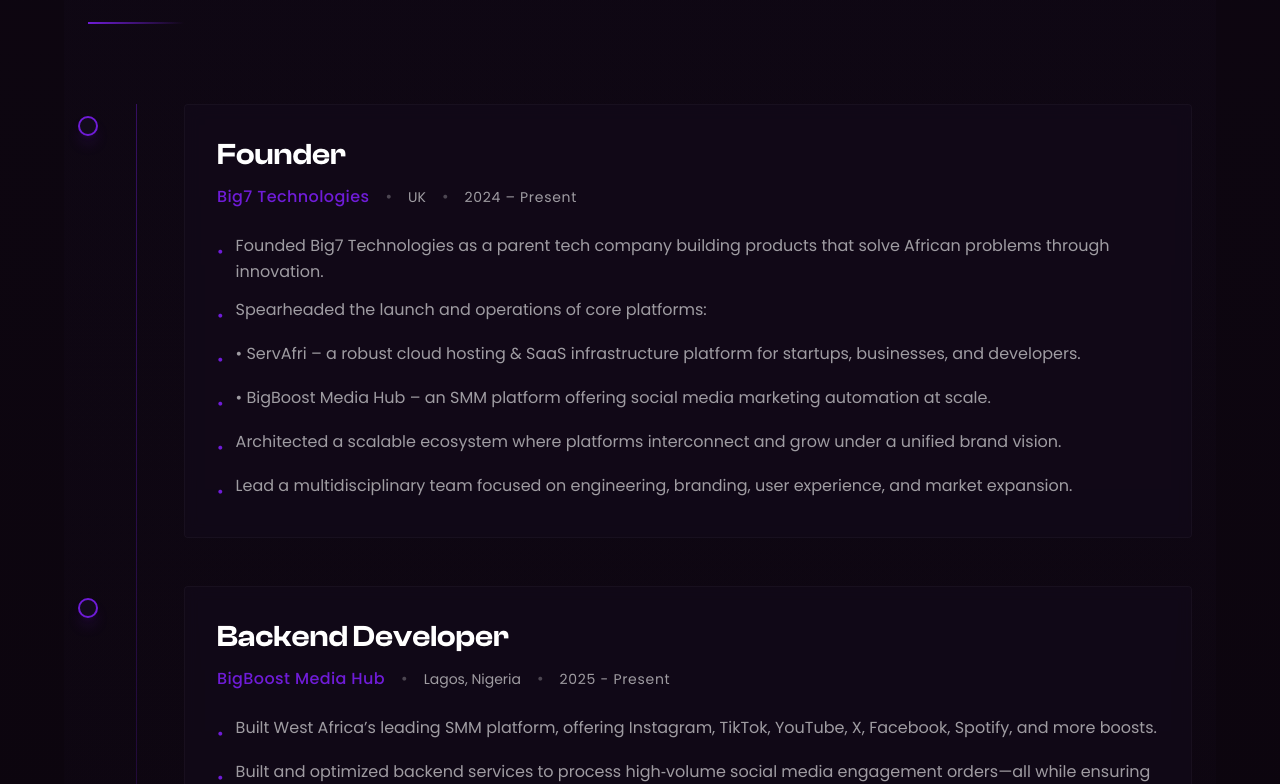
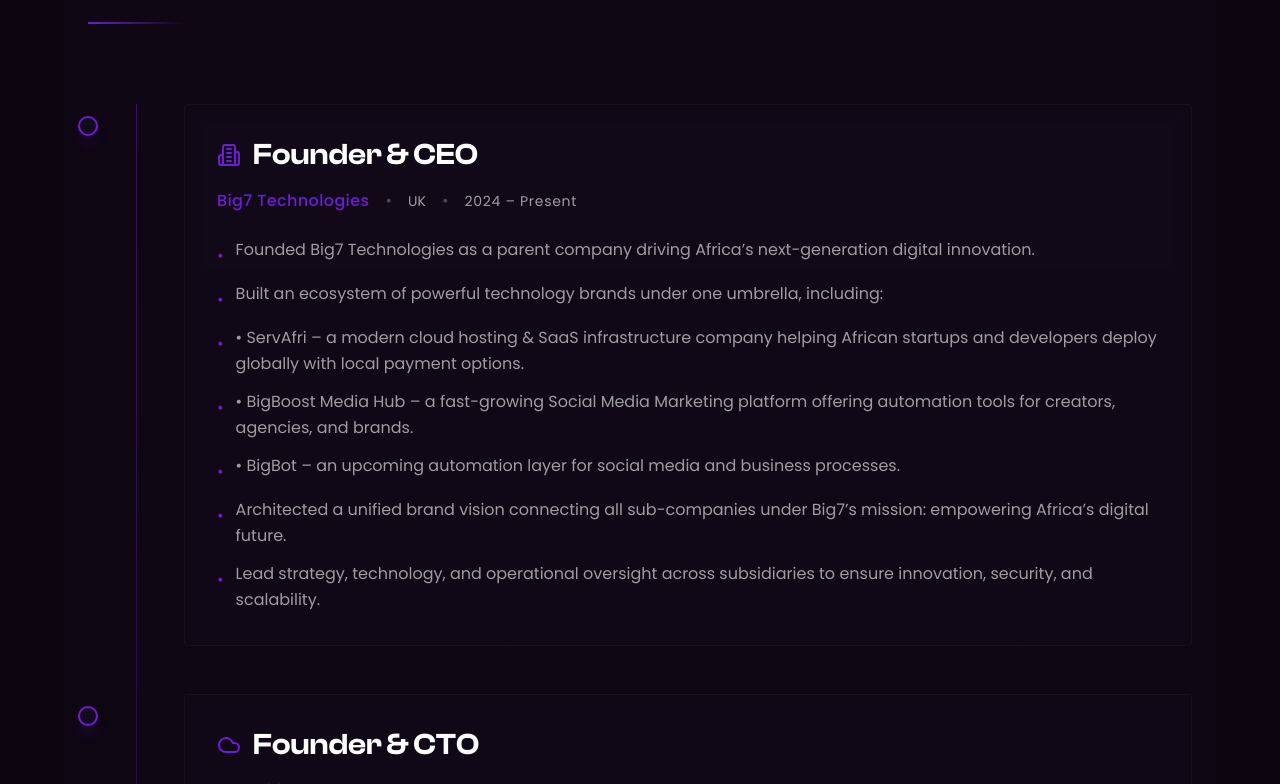
Before and after one commit to vobzzartt/myportfolio, a Next.js app: page / in a window 1280 px wide. Shown: the part 3256-4040 px from the top of the page. Built offline with nearby package versions, Linux system fonts and the light colour scheme.

Commit message:
Update experience.tsx

```diff
--- a/src/components/experience.tsx
+++ b/src/components/experience.tsx
@@ -3,6 +3,7 @@
 import Resume from "./resume";
 const resumeUrl = '/pdf/resume.pdf';
 import { motion } from "framer-motion";
+import { Building2, Cloud, Rocket, Server } from "lucide-react";
 
 const Experience = () => {
   return (
@@ -16,7 +17,9 @@
           viewport={{ once: true }}
           className="mb-20"
         >
-          <span className="text-[#6f1cd7] text-sm tracking-[0.25em] uppercase mb-4 block font-medium">Experience</span>
+          <span className="text-[#6f1cd7] text-sm tracking-[0.25em] uppercase mb-4 block font-medium">
+            Experience
+          </span>
           <h2 className="text-4xl md:text-5xl lg:text-6xl font-clashbold text-white mb-6 tracking-tight">
             Professional Journey
           </h2>
@@ -29,45 +32,64 @@
           <div className="space-y-12">
             {[
               {
-                title: "Founder",
+                title: "Founder & CEO",
                 company: "Big7 Technologies",
                 location: "UK",
                 period: "2024 – Present",
+                icon: Building2,
                 description: [
-                  "Founded Big7 Technologies as a parent tech company building products that solve African problems through innovation.",
-                  "Spearheaded the launch and operations of core platforms:",
-                  "• ServAfri – a robust cloud hosting & SaaS infrastructure platform for startups, businesses, and developers.",
-                  "• BigBoost Media Hub – an SMM platform offering social media marketing automation at scale.",
-                  "Architected a scalable ecosystem where platforms interconnect and grow under a unified brand vision.",
-                  "Lead a multidisciplinary team focused on engineering, branding, user experience, and market expansion."
+                  "Founded Big7 Technologies as a parent company driving Africa’s next-generation digital innovation.",
+                  "Built an ecosystem of powerful technology brands under one umbrella, including:",
+                  "• ServAfri – a modern cloud hosting & SaaS infrastructure company helping African startups and developers deploy globally with local payment options.",
+                  "• BigBoost Media Hub – a fast-growing Social Media Marketing platform offering automation tools for creators, agencies, and brands.",
+                  "• BigBot – an upcoming automation layer for social media and business processes.",
+                  "Architected a unified brand vision connecting all sub-companies under Big7’s mission: empowering Africa’s digital future.",
+                  "Lead strategy, technology, and operational oversight across subsidiaries to ensure innovation, security, and scalability."
                 ]
               },
-
               {
-                title: "Backend Developer",
+                title: "Founder & CTO",
+                company: "ServAfri Cloud",
+                location: "Lagos, Nigeria",
+                period: "2024 – Present",
+                icon: Cloud,
+                description: [
+                  "Built ServAfri as Africa’s adaptive cloud infrastructure platform for startups, developers, and businesses.",
+                  "Lead the Engineering, DevOps, and Cloud Architecture teams in designing secure, high-performance hosting and SaaS systems.",
+                  "Developed localized payment integration systems enabling customers to pay seamlessly via African payment gateways.",
+                  "Spearheaded innovations like auto-scaling servers, unified control dashboards, and developer-friendly deployment pipelines.",
+                  "Focused on making cloud technology affordable, accessible, and locally integrated for Africa’s digital economy."
+                ]
+              },
+              {
+                title: "Lead Engineer",
                 company: "BigBoost Media Hub",
                 location: "Lagos, Nigeria",
-                period: "2025 - Present",
+                period: "2025 – Present",
+                icon: Rocket,
                 description: [
-                  "Built West Africa’s leading SMM platform, offering Instagram, TikTok, YouTube, X, Facebook, Spotify, and more boosts.",
-                  "Built and optimized backend services to process high‑volume social media engagement orders—all while ensuring fast delivery and scalability.",
-                  "Integrated multiple payment gateways, UI dashboard, and API access for resellers to automate orders in real time.",
-                  "Collaborated with product and support teams to ensure 24/7 service availability and seamless multi-platform engagement.",
-                  "Implemented quality checks to maintain service reliability and client satisfaction at low price points."
+                  "Lead development and infrastructure scaling of West Africa’s fastest-growing SMM platform.",
+                  "Designed and implemented automation pipelines that deliver millions of social engagement services across Instagram, TikTok, YouTube, X, Facebook, and Spotify.",
+                  "Integrated secure payment systems, affiliate tools, and real-time analytics dashboards.",
+                  "Lead a distributed technical team ensuring system uptime, speed, and user satisfaction across thousands of active clients.",
+                  "Positioned BigBoost as Africa’s trusted and affordable digital growth hub."
                 ]
               },
               {
                 title: "Director of IT",
                 company: "Treasure House Logistics",
                 location: "Ogun State, Nigeria",
-                period: "2025 - Present",
+                period: "2025 – Present",
+                icon: Server,
                 description: [
-                  "Oversee all IT operations and infrastructure for the organization.",
-                  "Implement innovative technology solutions to enhance organizational efficiency.",
-                  "Manage IT staff and ensure alignment with organizational goals."
+                  "Oversee all IT operations, infrastructure, and digital transformation strategy.",
+                  "Supervise IT teams, ensuring technology solutions align with business growth objectives.",
+                  "Implement secure and efficient systems that streamline operations and logistics management."
                 ]
               }
-            ].map((experience, index) => (
+            ].map((experience, index) => {
+              const Icon = experience.icon;
+              return (
                 <motion.div
                   key={index}
                   initial={{ opacity: 0, x: -20 }}
@@ -94,9 +116,12 @@
                     <div className="absolute inset-0 bg-gradient-to-br from-[#6f1cd7]/5 to-transparent opacity-0 group-hover:opacity-100 transition-opacity duration-700" />
 
                     <div className="relative z-10">
-                    <h3 className="text-2xl md:text-3xl font-clashbold text-white mb-3">
+                      <div className="flex items-center gap-3 mb-4">
+                        <Icon className="w-6 h-6 text-[#6f1cd7]" />
+                        <h3 className="text-2xl md:text-3xl font-clashbold text-white">
                           {experience.title}
                         </h3>
+                      </div>
                       <div className="flex flex-col md:flex-row md:items-center gap-2 md:gap-4 mb-6">
                         <p className="text-[#6f1cd7] font-medium tracking-wide">{experience.company}</p>
                         <div className="flex items-center gap-4">
@@ -117,7 +142,8 @@
                     </div>
                   </motion.div>
                 </motion.div>
-            ))}
+              );
+            })}
           </div>
 
           <motion.div
@@ -128,7 +154,7 @@
           >
             <Resume
               pdfUrl={resumeUrl}
-              fileName="RobinsonHonour.pdf"
+              fileName="VictorBodude.pdf"
               buttonText="Download Resume"
             />
           </motion.div>
```
Lines whose indentation alone changed are shown as unchanged.
